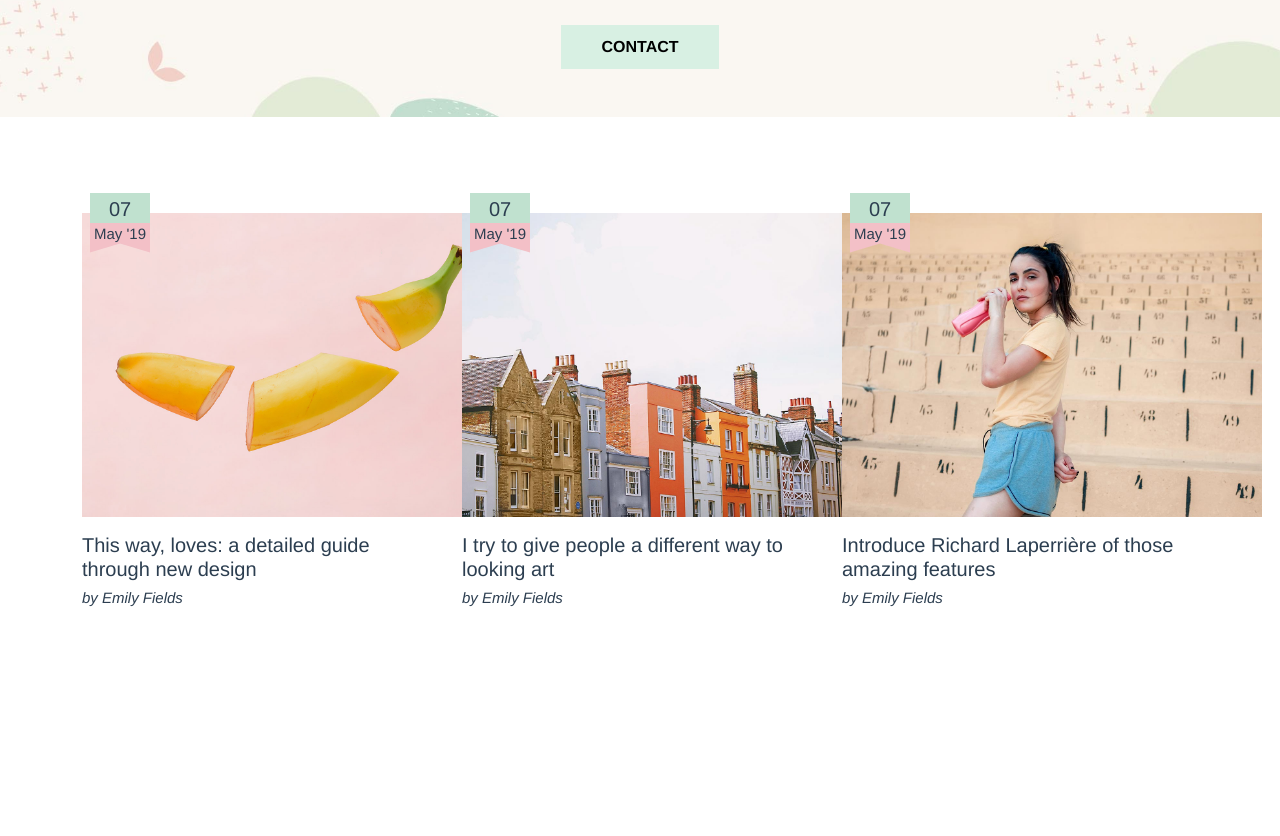
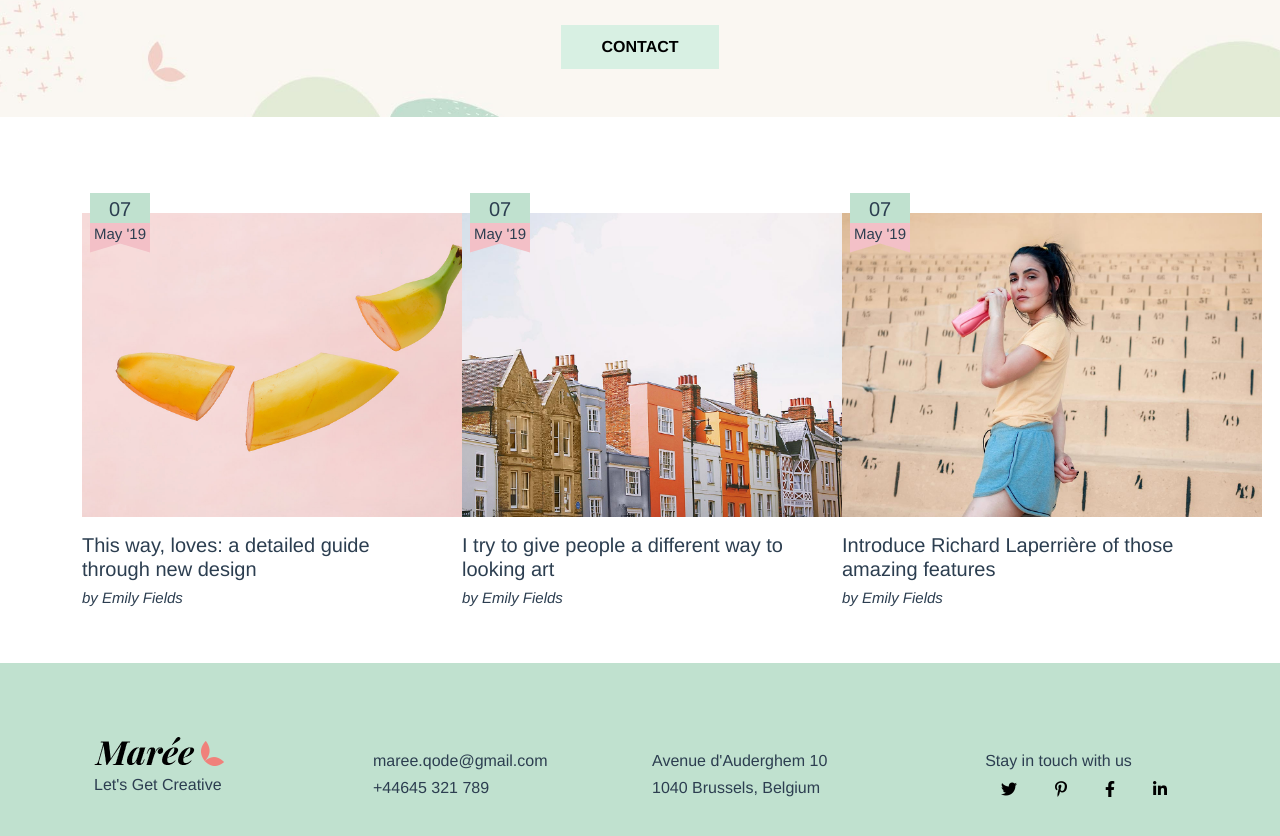
Before and after one commit to Sabelius/proj-html-vuejs, a Vue app: page / in a window 1280 px wide. Shown: the part 2268-3104 px from the top of the page. Before the commit the page ends 2883 px from the top, so only its background shows below. Built offline with nearby package versions, Linux system fonts and the light colour scheme.

Commit message:
completamento footer

```diff
--- a/src/components/Footer.vue
+++ b/src/components/Footer.vue
@@ -1,13 +1,106 @@
 <template>
-  <div></div>
+  <section>
+    <div class="container-fluid pt-5">
+      <div class="row">
+        <div class="col-12">
+          <div class="container pt-4 pb-5">
+            <div class="row">
+              <div class="logo col-3" v-for="logo in footerLogo" :key="logo.id">
+                <a :href="logo.url"><img :src="logo.footerLogo" /></a>
+                <h6 class="pt-2">{{ logo.slogan }}</h6>
+              </div>
+              <div
+                v-for="contact in footerContacts"
+                :key="contact.id"
+                class="col-3 pt-3 contact-us"
+              >
+                <h6>{{ contact.email }}</h6>
+                <h6>{{ contact.number }}</h6>
+              </div>
+              <div class="home col-3 pt-3" v-for="position in footerPosition"
+                :key="position.id">
+                <h6>{{ position.address }}</h6>
+                <h6>{{ position.position }}</h6>
+              </div>
+              <div class="col-3 pt-3">
+                <h6 class="text-center">Stay in touch with us</h6>
+                <ul class="d-flex">
+                  <li v-for="social in footerSocials" :key="social.id">
+                    <a :href="social.urlWeb" target="blank"
+                      ><i class="fab" :class="social.symbol"></i
+                    ></a>
+                  </li>
+                </ul>
+              </div>
+            </div>
+          </div>
+        </div>
+      </div>
+    </div>
+  </section>
 </template>
 
 <script>
+import logo from "../img/logo-sidearea-1.png";
+
 export default {
-
-}
+  name: "Footer",
+  data() {
+    return {
+      footerLogo: [
+        { url: "#", footerLogo: logo, slogan: "Let's Get Creative" },
+      ],
+      footerContacts: [
+        {
+          email: "maree.qode@gmail.com",
+          number: "+44645 321 789",
+        },
+      ],
+      footerPosition: [
+        {
+          address: "Avenue d'Auderghem 10",
+          position: "1040 Brussels, Belgium",
+        },
+      ],
+      footerSocials: [
+        {
+          urlWeb: "https://twitter.com/",
+          symbol: "fa-twitter",
+        },
+        {
+          urlWeb: "https://www.pinterest.com/",
+          symbol: "fa-pinterest-p",
+        },
+        {
+          urlWeb: "https://www.facebook.com/",
+          symbol: "fa-facebook-f",
+        },
+        {
+          urlWeb: "https://www.linkedin.com/",
+          symbol: "fa-linkedin-in",
+        },
+      ],
+    };
+  },
+};
 </script>
 
-<style>
+<style lang="scss" scoped>
+@import "../style/variables.scss";
 
+.container-fluid {
+  background-color: $date-news-color;
+}
+ul {
+  list-style: none;
+}
+li {
+  padding-left: 38px;
+}
+a {
+  color: $text-color;
+}
+a:hover{
+  color: $text-color;
+}
 </style>
--- a/src/components/cardFour.vue
+++ b/src/components/cardFour.vue
@@ -18,7 +18,7 @@
           <div class="news-image">
             <a :href="news.url"><img :src="news.img" /></a>
           </div>
-          <div class="title pt-3">
+          <div class="title pt-3 pb-5">
             <h2>{{ news.title }}</h2>
             <h6>
               <em>{{ news.signature }}</em>
```
Also changed, not shown: src/style/variables.scss (line endings or trailing spaces).
